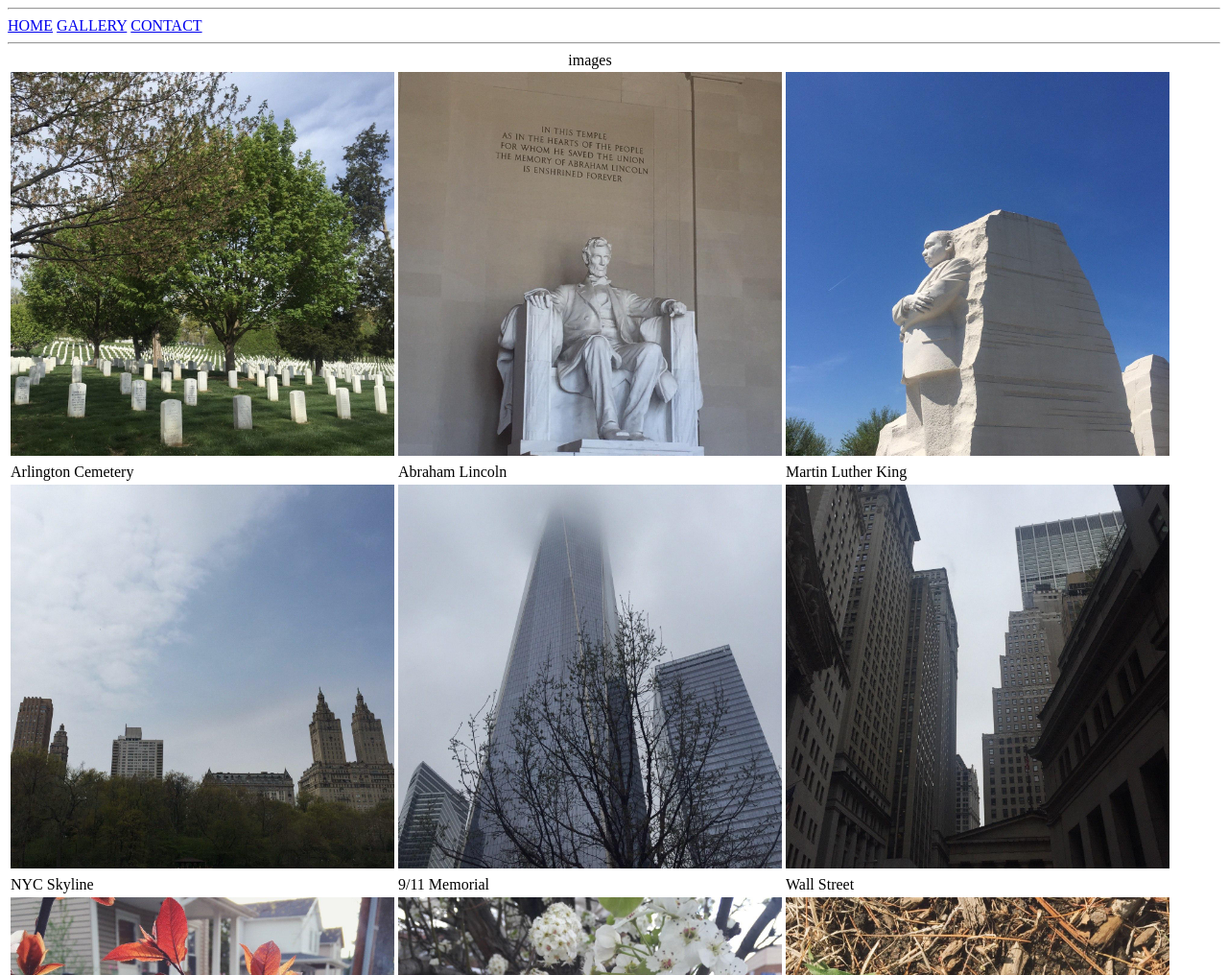
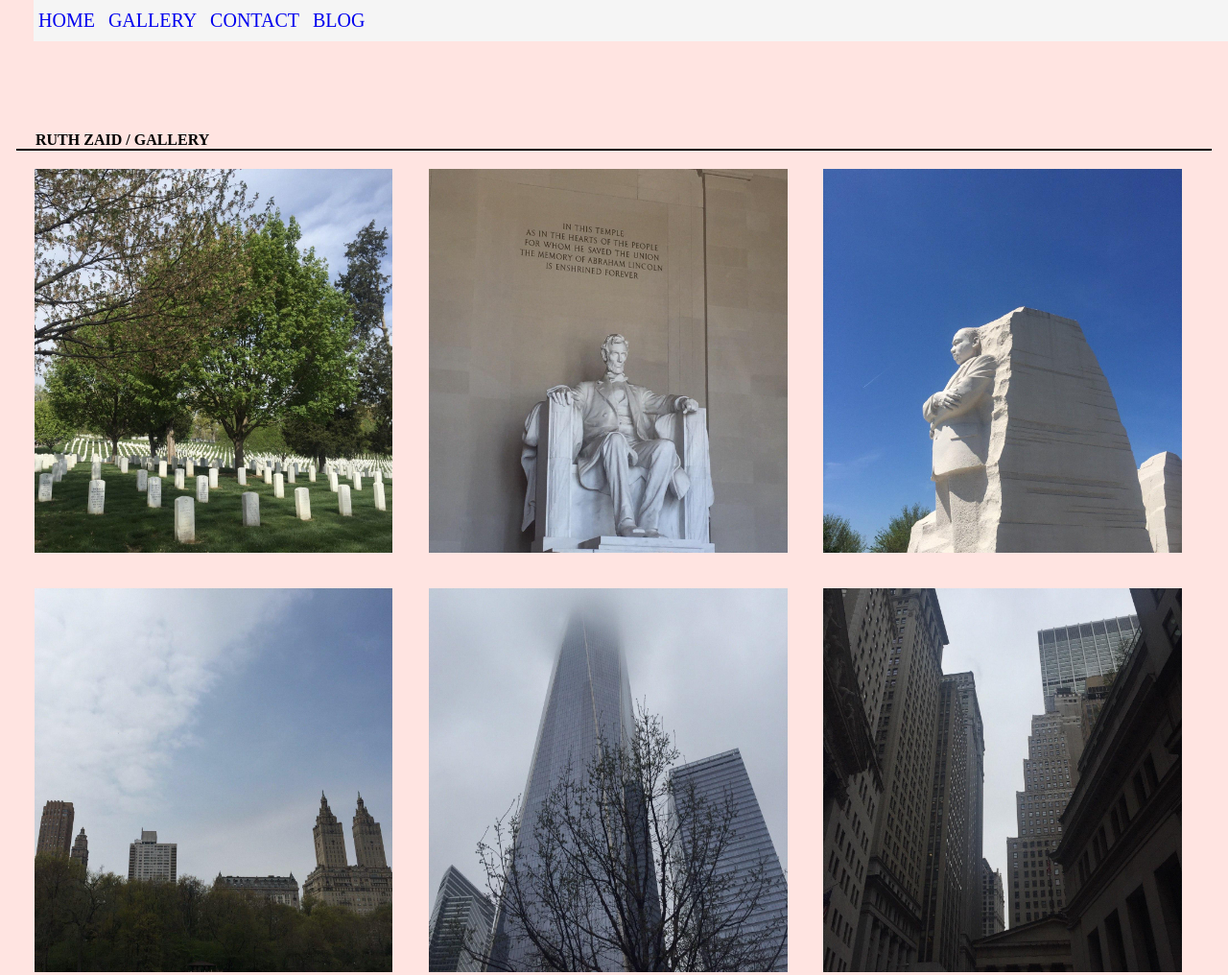
Before and after one commit to ruthzaid/my_cv, a plain HTML site: page gallery.html in a window 1280 px wide. Shown: the top 1016 px of the page at 96% size. Drawn offline with Linux system fonts and the light colour scheme.

Commit message:
lab class, worked on gallery (completed) and blog

```diff
--- /dev/null
+++ b/asset/css/blog.css
@@ -0,0 +1,49 @@
+*{
+    margin: 0px;
+    padding: 0px;
+}
+body{
+    background-color: mistyrose;
+    margin: 10px;
+    padding: 7px;
+}
+header{
+    background-color: whitesmoke;
+    position: fixed;
+    top: 0px;
+    left: 35px;
+    width: 100%;
+}
+section{
+    border-bottom: solid 2px white;
+    padding: 40px 15px;
+    margin: 5px;
+    font-family: Cambria, Cochin, Georgia, Times, 'Times New Roman', serif;
+}
+article{
+    font-size: 15px;
+    line-height: 25px;
+    text-align: justify;
+}
+.title{
+    font-size: 20px;
+    font-weight: bolder;
+}
+.date{
+    font-size: 15px;
+    font-style: italic;
+}
+
+nav > ul > li{
+    display: inline-block;
+    padding: 10px 5px;
+    font-size: 20px;
+}
+
+nav > ul > li > a{
+    text-decoration: none;
+}
+
+nav > ul > li:hover{
+    background-color: mistyrose;
+}
--- /dev/null
+++ b/asset/css/gallery.css
@@ -0,0 +1,48 @@
+*{
+    margin: 0px;
+    padding: 0px;
+}
+body{
+    background-color: mistyrose;
+    margin: 10px;
+    padding: 7px;
+}
+header{
+    background-color: whitesmoke;
+    position: fixed;
+    top: 0px;
+    left: 35px;
+    width: 100%;
+}
+
+nav > ul > li{
+    display: inline-block;
+    padding: 10px 5px;
+    font-size: 20px;
+}
+
+nav > ul > li > a{
+    text-decoration: none;
+}
+
+nav > ul > li:hover{
+    background-color: mistyrose;
+}
+
+img{
+    float: left;
+    width: 30%;
+    margin: 1.5%;
+}
+
+h3{
+    padding-top: 120px;
+    padding-left: 20px;
+    border-bottom: 2px solid black;
+    text-transform: uppercase;
+    font-size: 1rem;
+}
+
+div{
+    clear: both;
+}
--- a/gallery.html
+++ b/gallery.html
@@ -5,63 +5,33 @@
     <meta name="viewport" content="width=device-width, initial-scale=1.0">
     <title>Ruth Zaid</title>
     <link rel="icon" href="./asset/images/headshot.JPG">
+    <link rel="stylesheet" href="./asset/css/gallery.css">
 </head>
 <body>
-    <hr>
-    <a href="index.html" >HOME</a>
-    <a href="gallery.html" >GALLERY</a>
-    <a href="contact.html" >CONTACT</a>
-    <hr>
-    <table>
-        <caption>images</caption>
-        <tr>
-            <td>
-                <img src="./asset/images/dc 1.jpg" alt="" height="400" width="400">
-            </td>
-            <td>
-                <img src="./asset/images/dc 2.jpg" alt="" height="400" width="400">
-            </td>
-            <td>
-                <img src="./asset/images/dc 3.jpg" alt="" height="400" width="400">
-            </td>
-        </tr>
-        <tr>
-            <td>Arlington Cemetery</td>
-            <td>Abraham Lincoln</td>
-            <td>Martin Luther King</td>
-        </tr>
-        <tr>
-            <td>
-                <img src="./asset/images/nyc 1.jpg" alt="" height="400" width="400">
-            </td>
-            <td>
-                <img src="./asset/images/nyc 2.jpg" alt="" height="400" width="400">
-            </td>
-            <td>
-                <img src="./asset/images/nyc 3.jpg" alt="" height="400" width="400">
-            </td>
-        </tr>
-        <tr>
-            <td>NYC Skyline</td>
-            <td>9/11 Memorial</td>
-            <td>Wall Street</td>
-        </tr>
-        <tr>
-            <td>
-                <img src="./asset/images/fl 1.jpg" alt="" height="400" width="400">
-            </td>
-            <td>
-                <img src="./asset/images/fl 2.jpg" alt="" height="400" width="400">
-            </td>
-            <td>
-                <img src="./asset/images/fl 3.jpg" alt="" height="400" width="400">
-            </td>
-        </tr>
-        <tr>
-            <td>Red Flowers</td>
-            <td>White Flowers</td>
-            <td>Yellow Flowers</td>
-        </tr>
-    </table>
+    <header>
+        <nav>
+            <ul>
+                <li><a href="index.html" >HOME</a></li>
+                <li><a href="gallery.html" >GALLERY</a></li>
+                <li><a href="contact.html" >CONTACT</a></li>
+                <li><a href="blog.html" >BLOG</a></li>
+            </ul>
+        </nav>
+    </header>
+
+    <h3> ruth zaid / gallery </h3>
+
+    <img src="./asset/images/dc 1.jpg" alt="" height=400px width="400px">
+    <img src="./asset/images/dc 2.jpg" alt="" height=400px width="400px">
+    <img src="./asset/images/dc 3.jpg" alt="" height=400px width="400px">
+
+    <img src="./asset/images/nyc 1.jpg" alt="" height=400px width="400px">
+    <img src="./asset/images/nyc 2.jpg" alt="" height=400px width="400px">
+    <img src="./asset/images/nyc 3.jpg" alt="" height=400px width="400px">
+
+    <img src="./asset/images/fl 1.jpg" alt="" height=400px width="400px">
+    <img src="./asset/images/fl 2.jpg" alt="" height=400px width="400px">
+    <img src="./asset/images/fl 3.jpg" alt="" height=400px width="400px">
+
 </body>
 </html>
```
Also changed, not shown: blog.html (added, +61 -0 lines), contact.html (+2 -1 lines), index.html (+1 -0 lines).
